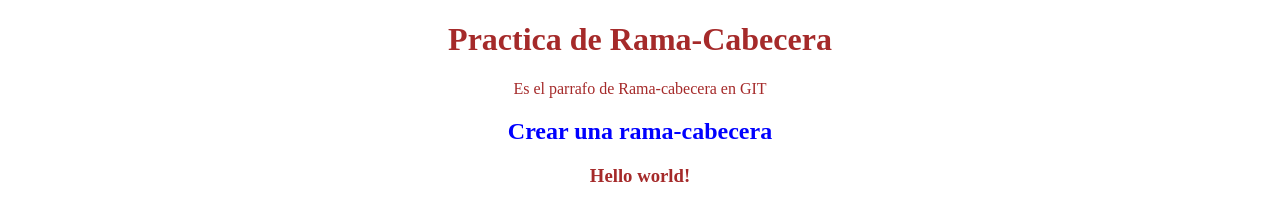
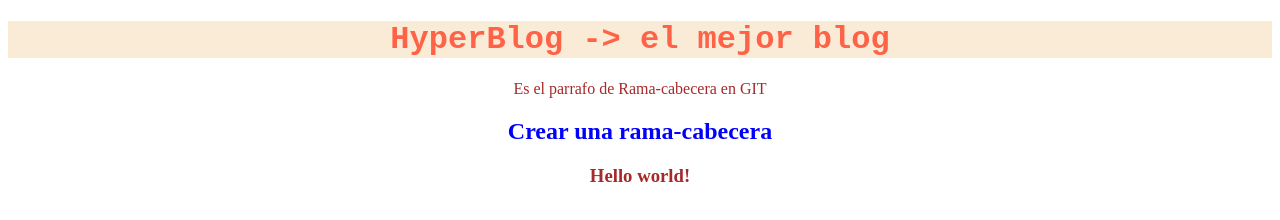
Before and after one commit to xavicci/JSEXCERSICE, a plain HTML site: page GIT/practica-reset/index.html in a window 1280 px wide. Drawn offline with Linux system fonts and the light colour scheme.

Commit message:
finalizada la cabecera con diseño

```diff
--- a/GIT/practica-reset/index.html
+++ b/GIT/practica-reset/index.html
@@ -9,7 +9,7 @@
 </head>
 
 <body>
-    <h1>Practica de Rama-Cabecera</h1>
+    <h1>HyperBlog -> el mejor blog</h1>
     <p> Es el parrafo de Rama-cabecera en GIT</p>
     <h2>Crear una rama-cabecera</h2>
     <h3>Hello world!</h3>
--- a/GIT/practica-reset/styles/main.css
+++ b/GIT/practica-reset/styles/main.css
@@ -3,6 +3,12 @@
     color: brown;
 }
 
+h1 {
+    color: tomato;
+    font-family: 'Courier New', Courier, monospace;
+    background-color: antiquewhite;
+}
+
 h2 {
     color: blue;
 }
```
